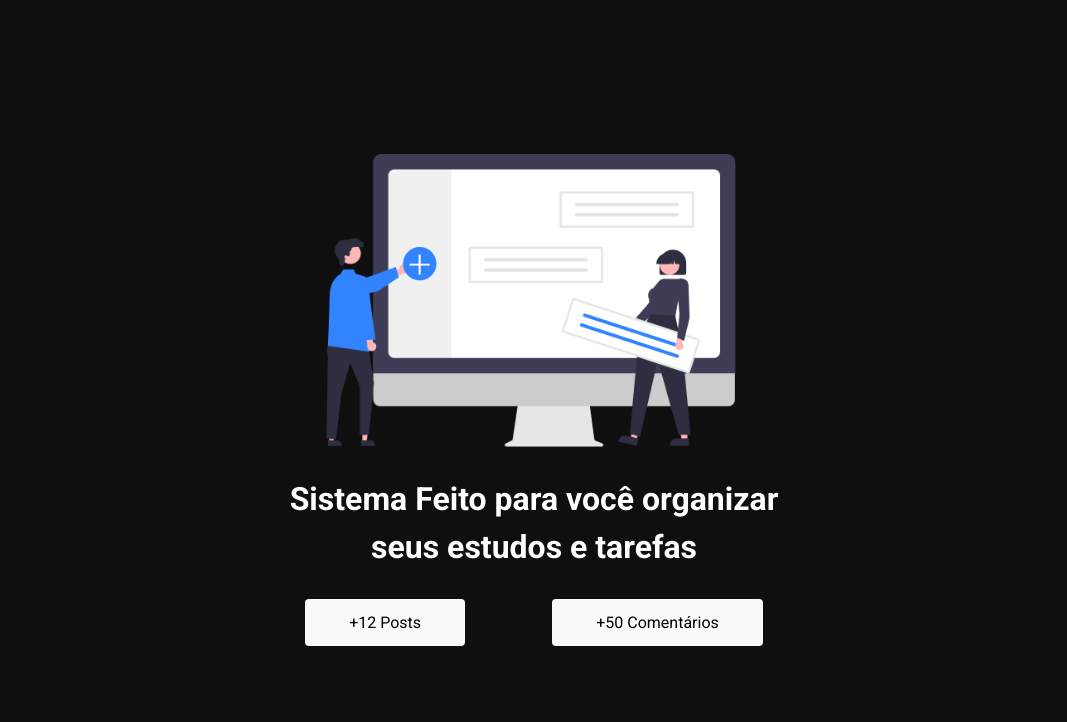
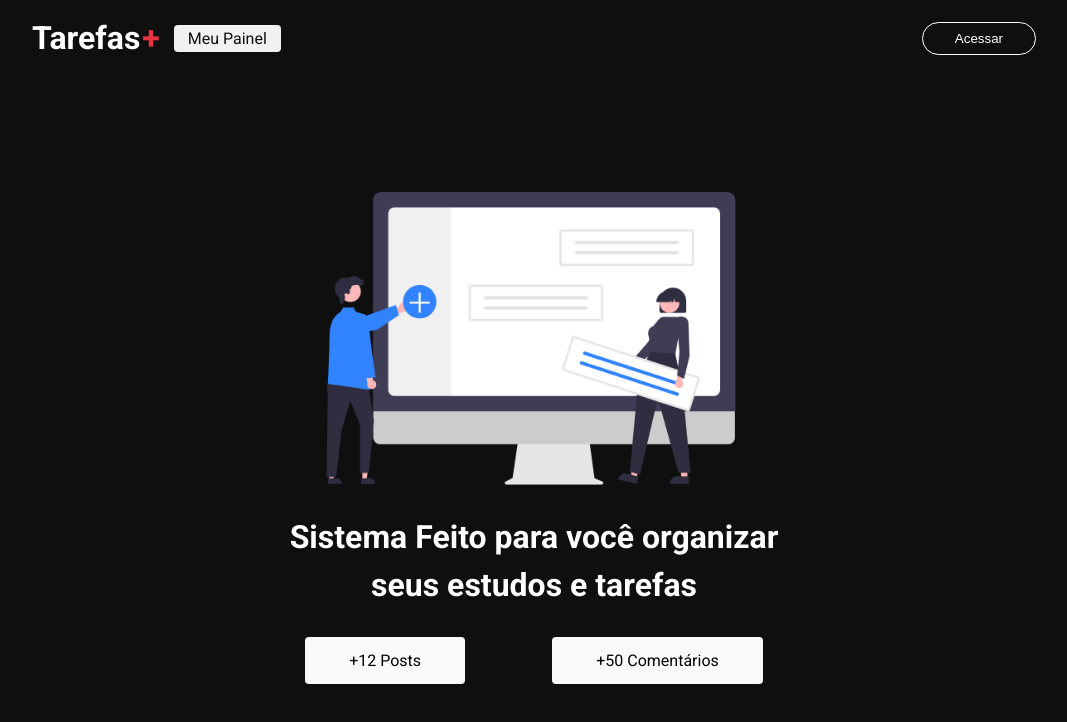
Before and after one commit to pabloteodoro/Task-and-Dashboards, a Next.js app in the folder projeto/: page / in a window 1280 px wide. Shown: the top 722 px of the page, without its empty margins (106-1173 px from the left). Built offline with nearby package versions, Linux system fonts and the light colour scheme.

Commit message:
create buttons
create new buttons and styles

```diff
--- a/projeto/src/components/header/index.tsx
+++ b/projeto/src/components/header/index.tsx
@@ -1,12 +1,19 @@
-import styles from './styless.module.css';
+import Link from 'next/link';
+import styles from './styles.module.css';
 
 export function Header() {
     return (
-        <header>
-            <section>
-                <nav>
-                    <h1>Tarefas+</h1>
+        <header className={styles.header}>
+            <section className={styles.content}>
+                <nav className={styles.nav}>
+                    <Link href="/">
+                    <h1 className={styles.logo}>Tarefas<span>+</span></h1>
+                    </Link>
+                    <Link href="/dashboard" className={styles.link}>
+                    Meu Painel
+                    </Link>
                 </nav>
+                <button className={styles.loginButton}>Acessar</button>
             </section>
         </header>
     );
--- /dev/null
+++ b/projeto/src/components/header/styles.module.css
@@ -0,0 +1,64 @@
+.header {
+    width: 100%;
+    height: 76px;
+    background-color: #0f0f0f;
+    display: flex;
+    align-items: center;
+    justify-content: center;
+}
+
+.content {
+    padding: 0 10px;
+    width: 100%;
+    max-width: 1024px;
+    display: flex;
+    align-items: center;
+    justify-content: space-between;
+}
+
+.content a {
+    text-decoration: none;
+}
+
+.logo {
+    color: #fff;
+    font-size: 32px;
+}
+
+.logo span {
+    color: #ea3140;
+    padding-left: 2px;
+
+}
+
+.loginButton {
+    background: transparent;
+    padding: 8px 32px;
+    border-radius: 24px;
+    color: #fff;
+    border: 1.5px solid #fff;
+    cursor: pointer;
+    transition: all 0.4s;
+}
+
+.loginButton:hover {
+    background-color: #fff;
+    transform: scale(1.08);
+    color:#0f0f0f;
+    font-weight: bold;
+}
+
+.nav {
+    display: flex;
+    align-items: center;
+
+}
+
+.link {
+    background-color: #f1f1f1;
+    color: #0f0f0f;
+    padding: 4px 14px;
+    border-radius: 4px;
+    margin: 0 14px;
+
+}
--- a/projeto/src/pages/_app.tsx
+++ b/projeto/src/pages/_app.tsx
@@ -1,6 +1,12 @@
+import { Header } from '@/components/header';
 import '../styles/globals.css';
 import type { AppProps } from "next/app";
 
 export default function App({ Component, pageProps }: AppProps) {
-  return <Component {...pageProps} />;
+  return (
+    <>
+    <Header />
+  <Component {...pageProps} />
+  </>
+  );
 }
--- a/projeto/src/styles/home.module.css
+++ b/projeto/src/styles/home.module.css
@@ -1,7 +1,7 @@
 .container {
     background-color: #0f0f0f;
     width: 100%;
-    height: 100vh;
+    height: calc(100vh - 76px);
     display: flex;
     justify-content: center;
     align-items: center;
```
Also changed, not shown: projeto/src/components/header/styless.module.css (deleted).
